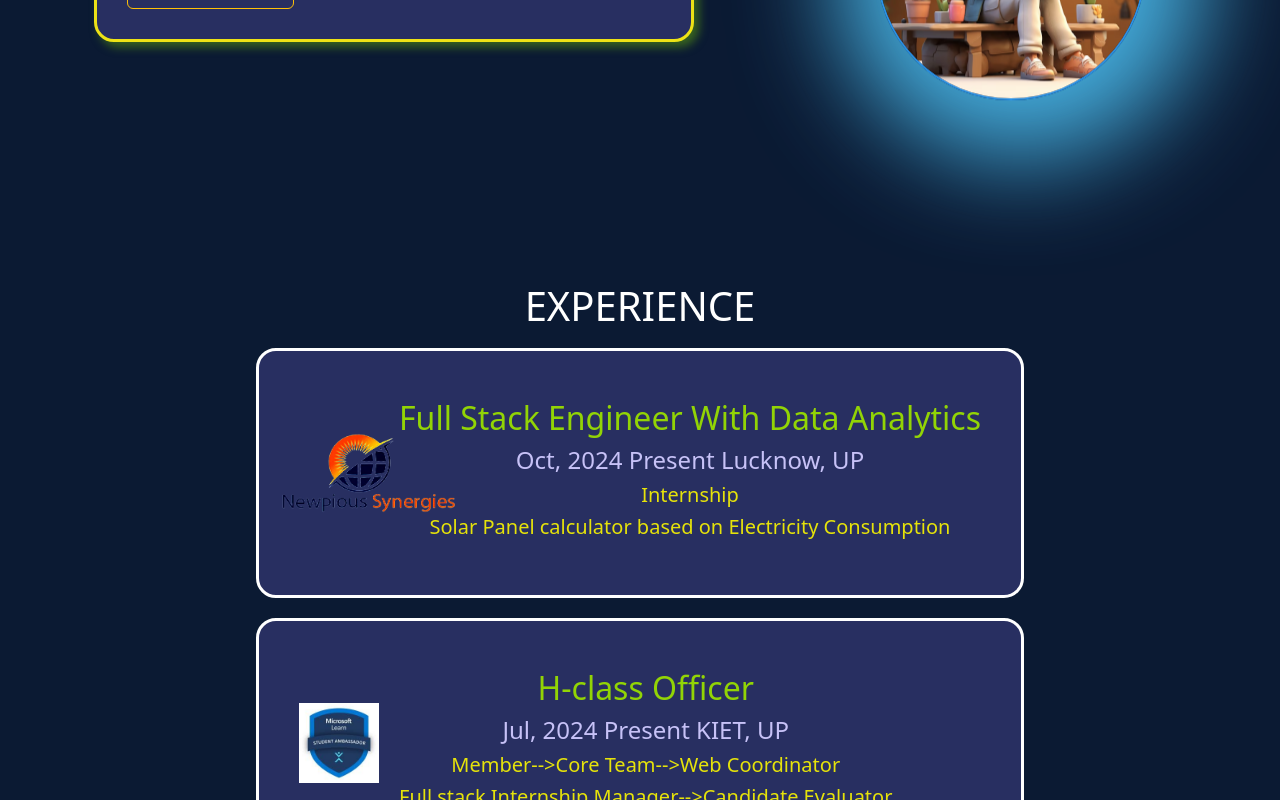
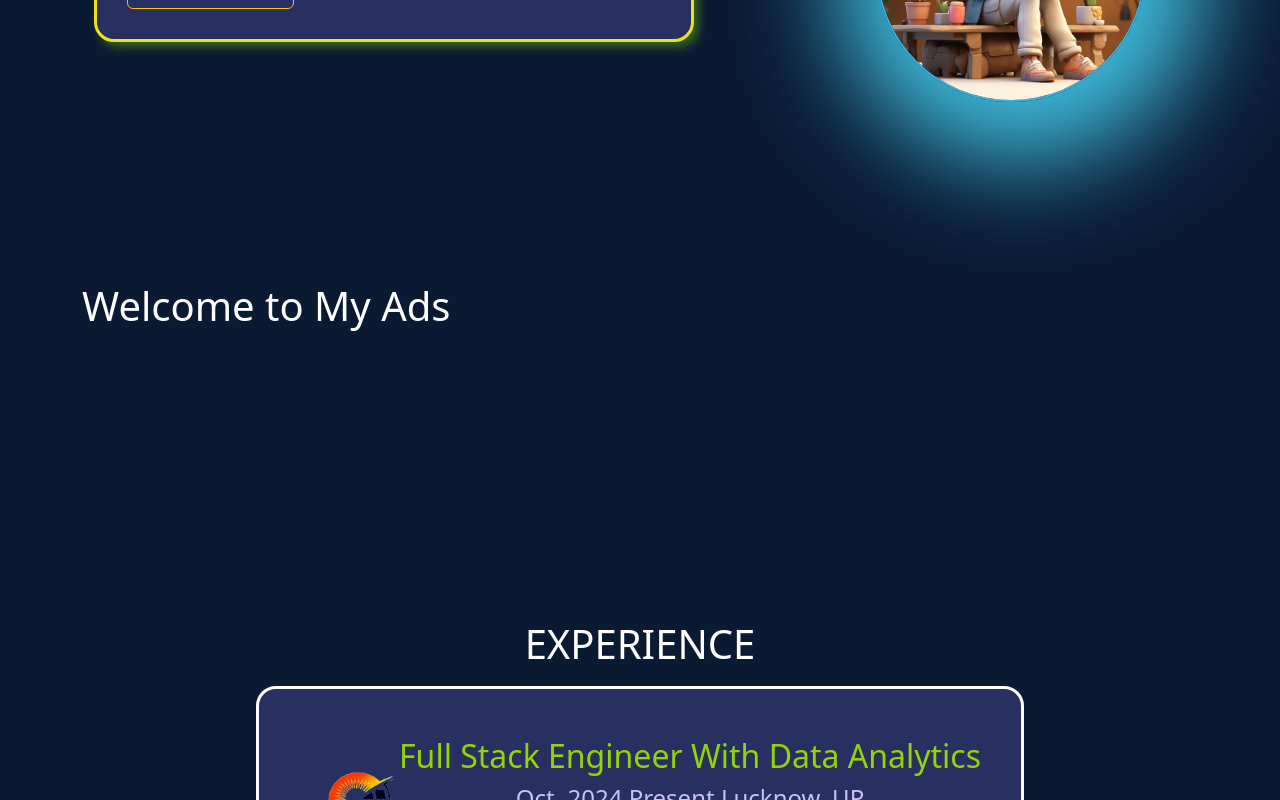
Before and after one commit to raghurajsingh8/raghuportfolio, a React (Vite) app: page / in a window 1280 px wide. Shown: the part 514-1314 px from the top of the page. Built offline with nearby package versions, Linux system fonts and the light colour scheme.

Commit message:
Update App.jsx

```diff
--- a/src/App.jsx
+++ b/src/App.jsx
@@ -6,6 +6,8 @@ import Skills from './components/Skills'
 import Project from './components/Project'
 import Contact from './components/Contact'
 import CustomPointer from './components/CustomPointer'
+import GoogleAd from "./components/GoogleAd";
+
 
 import MouseTrail from './components/MouseTrail'; // Adjust the path as needed
 
@@ -22,6 +24,8 @@ const App = () => {
       <div className="container">
 
       <Home/>
+        <h1>Welcome to My Ads</h1>
+            <GoogleAd slot="1234567890" width="100%" height="250px" />
 
       <Experiance/>
       <Skills/>
```
